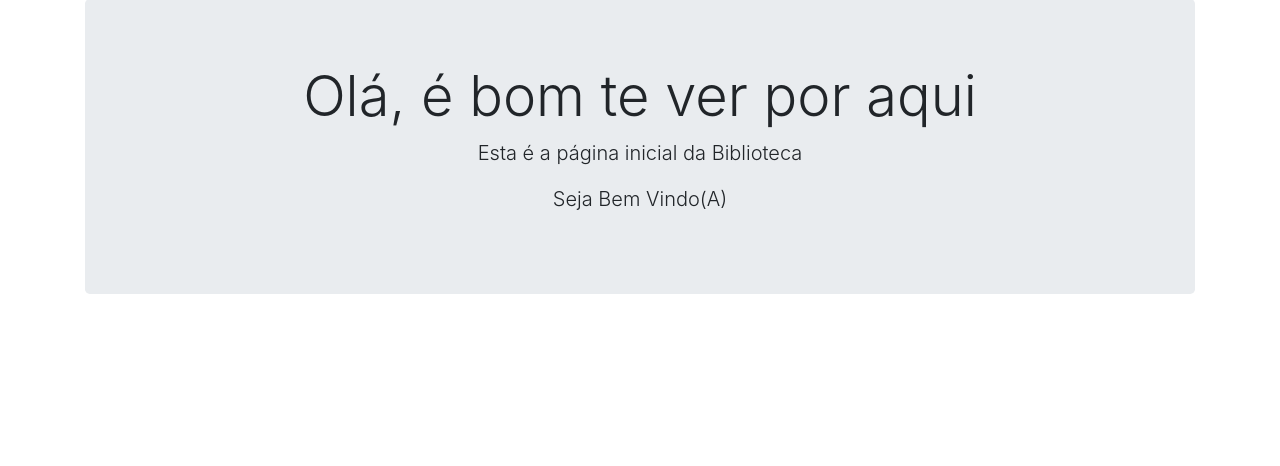
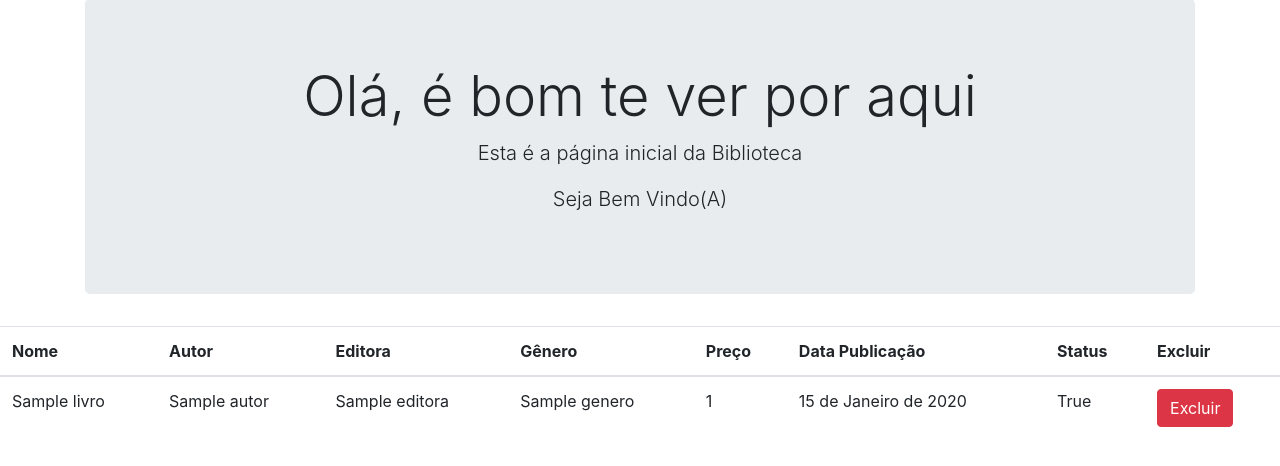
Before and after one commit to yasminnn19/Biblioteca, a Django app: page / in a window 1280 px wide. Shown: the part 105-571 px from the top of the page. Run offline with Django 5.2, Linux system fonts and the light colour scheme; tables that the repository leaves empty hold one stand-in row (values such as "Sample post"); some libraries are stand-ins or nearby versions.

Commit message:
Add files via upload

```diff
--- a/app/templates/index.html
+++ b/app/templates/index.html
@@ -33,6 +33,7 @@
         </div>
     </nav>
 
+
     <div class="container mt-5">
         <div class="jumbotron text-center">
             <h1 class="display-4">Olá, é bom te ver por aqui</h1>
@@ -41,6 +42,41 @@
         </div>
     </div>
 
+
+
+
+    <table class="table">
+        <thead>
+          <tr>
+            <th scope="col">Nome</th>
+            <th scope="col">Autor</th>
+            <th scope="col">Editora</th>
+            <th scope="col">Gênero</th>
+            <th scope="col">Preço</th>
+            <th scope="col">Data Publicação</th>
+            <th scope="col">Status</th>
+            <th scope="col">Excluir</th>
+          </tr>
+        </thead>
+        <tbody>
+            {% for livros in livros %}
+              <tr>
+                <td>{{ livros.nome }}</td>
+                <td>{{ livros.autor }}</td>
+                <td>{{ livros.editora }}</td>
+                <td>{{ livros.genero }}</td>
+                <td>{{ livros.preco }}</td>
+                <td>{{ livros.data_plub }}</td>
+                <td>{{ livros.status }}</td>
+                <td>
+                  <a href="delete/{{ livros.id }}" class="btn btn-danger">Excluir</a>
+                </td>
+              </tr>
+            {% endfor %}
+          </tbody>
+      </table>
+
+
     <!-- Incluindo jQuery e Bootstrap JS -->
     <script src="https://code.jquery.com/jquery-3.5.1.slim.min.js"></script>
     <script src="https://cdn.jsdelivr.net/npm/@popperjs/core@2.9.1/dist/umd/popper.min.js"></script>
--- a/app/views.py
+++ b/app/views.py
@@ -42,3 +42,16 @@ class GenerosView(View):
     def get(self, request, *args, **kwargs):
         generos = Genero.objects.all()
         return render(request, 'genero.html', {'generos': generos})
+
+class IndexView(View):
+    def get(self, request, *args, **kwargs):
+        livros = Livro.objects.all()
+        return render(request, 'index.html', {'livros': livros})
+
+
+class DeleteLivroView(View):
+    def get(self, request, id, *args, **kwargs):
+        livro = Livro.objects.get(id=id)
+        livro.delete()
+        messages.success(request, 'Livro excluído com sucesso!')
+        return redirect('livros')
--- a/config/urls.py
+++ b/config/urls.py
@@ -13,4 +13,7 @@ urlpatterns = [
     path('editor/', EditorasView.as_view(), name='editora'),
     path('leitor/', LeitoresView.as_view(), name='leitor'),
     path('genero/', GenerosView.as_view(), name='genero'),
+    path('delete/<int:id>/', DeleteLivroView.as_view(),
+    name='delete'),
+
 ]
```
